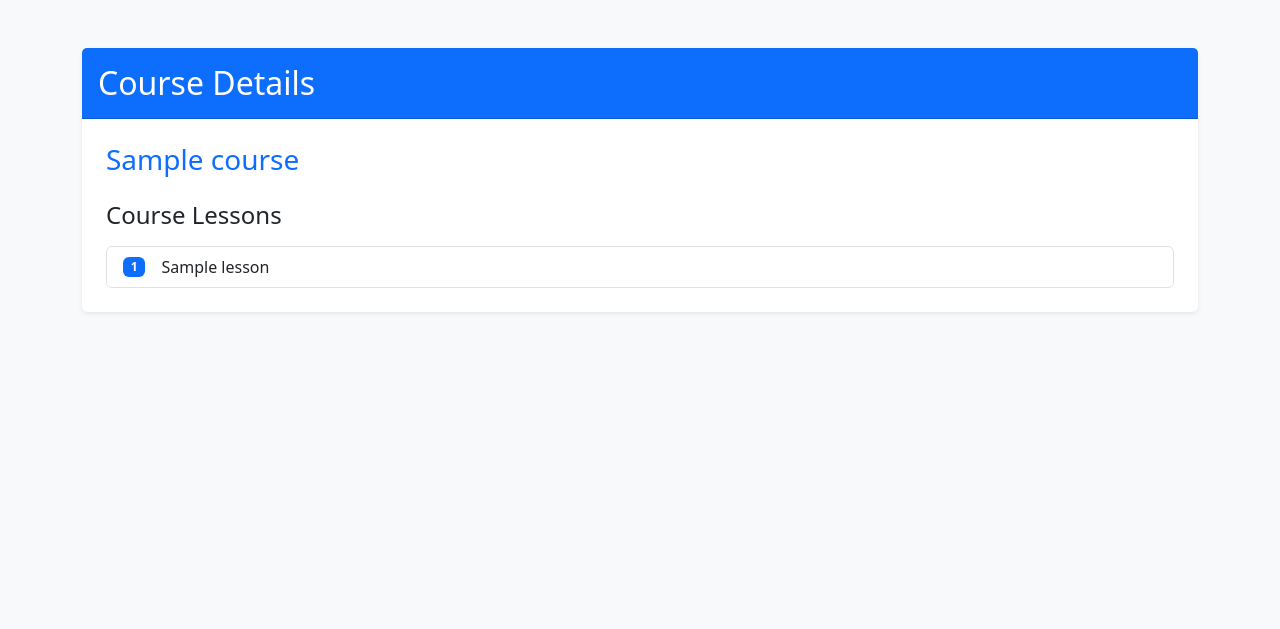
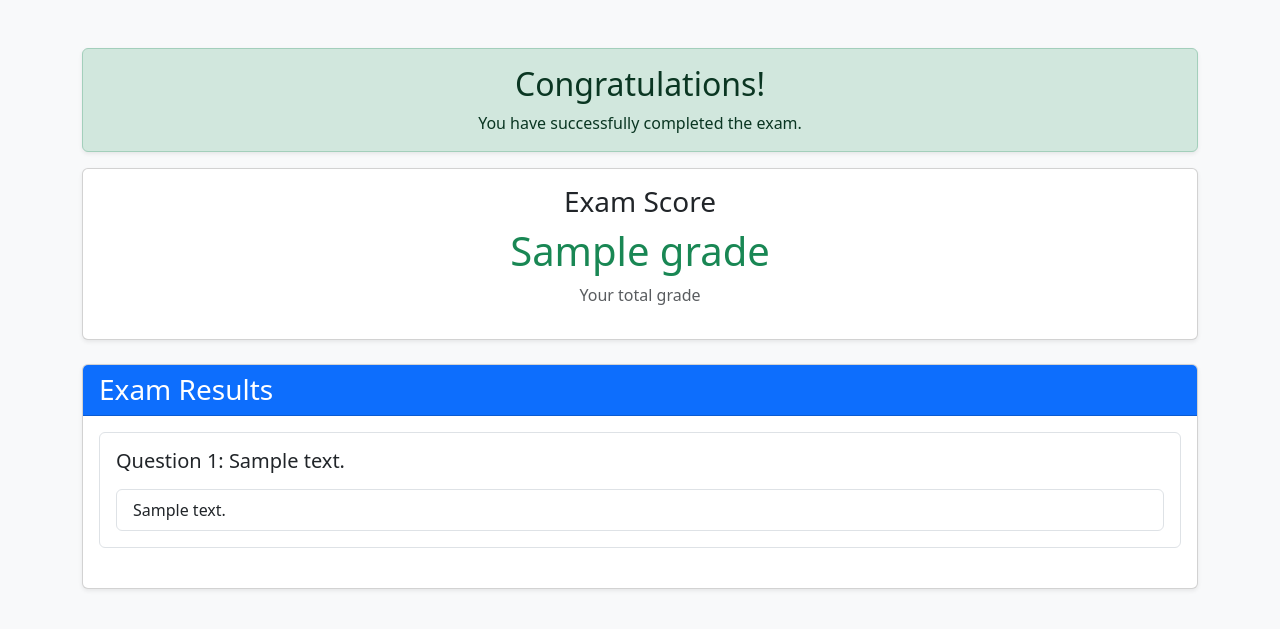
Before and after one commit to deema2222/OnlineCourse, a Django app: template onlinecourse/templates/onlinecourse/course_details_bootstrap.html in a window 1280 px wide. Shown: the top 629 px of the page. Run offline with Django 3.2, Linux system fonts and the light colour scheme; the template is opened without the code that fills it: most values are stand-ins (such as "Sample title", 1, 10 or a date in 2020).

Commit message:
Update course_details_bootstrap.html

```diff
--- a/onlinecourse/templates/onlinecourse/course_details_bootstrap.html
+++ b/onlinecourse/templates/onlinecourse/course_details_bootstrap.html
@@ -4,64 +4,89 @@
 <head>
     <meta charset="UTF-8">
     <meta name="viewport" content="width=device-width, initial-scale=1">
+    <title>Exam Results</title>
 
-    <title>Course Details</title>
-
-    <!-- Bootstrap CSS -->
     <link href="https://cdn.jsdelivr.net/npm/bootstrap@5.3.3/dist/css/bootstrap.min.css"
           rel="stylesheet">
 </head>
 
 <body class="bg-light">
 
-    <div class="container py-5">
+<div class="container py-5">
 
-        <!-- Course Details Card -->
-        <div class="card shadow-sm border-0">
+    <!-- Success Message -->
+    <div class="alert alert-success text-center shadow-sm">
+        <h2>Congratulations!</h2>
+        <p class="mb-0">You have successfully completed the exam.</p>
+    </div>
 
-            <div class="card-header bg-primary text-white p-3">
-                <h2 class="mb-0">Course Details</h2>
-            </div>
+    <!-- Score -->
+    <div class="card shadow-sm mb-4">
+        <div class="card-body text-center">
+            <h3>Exam Score</h3>
+            <h1 class="text-success">{{ grade }}</h1>
+            <p class="text-muted">Your total grade</p>
+        </div>
+    </div>
 
-            <div class="card-body p-4">
+    <!-- Exam Results -->
+    <div class="card shadow-sm">
+        <div class="card-header bg-primary text-white">
+            <h3 class="mb-0">Exam Results</h3>
+        </div>
 
-                <!-- Course Name -->
-                <h3 class="text-primary mb-4">
-                    {{ course.name }}
-                </h3>
+        <div class="card-body">
 
-                <h4 class="mb-3">Course Lessons</h4>
+            {% for question in questions %}
 
-                <!-- Lessons List -->
-                <ul class="list-group">
+            <div class="border rounded p-3 mb-4">
 
-                    {% for lesson in course.lesson_set.all %}
+                <h5>
+                    Question {{ forloop.counter }}:
+                    {{ question.question_text }}
+                </h5>
 
-                        <li class="list-group-item d-flex align-items-center">
-                            <span class="badge bg-primary me-3">
-                                {{ forloop.counter }}
+                <ul class="list-group mt-3">
+
+                    {% for choice in question.choices.all %}
+
+                    <li class="list-group-item
+                        {% if choice.is_correct %}list-group-item-success
+                        {% elif choice.id in selected_ids %}list-group-item-danger
+                        {% endif %}">
+
+                        {{ choice.choice_text }}
+
+                        {% if choice.id in selected_ids %}
+                            <span class="badge bg-primary ms-2">
+                                Your Answer
                             </span>
+                        {% endif %}
 
-                            {{ lesson.name }}
-                        </li>
+                        {% if choice.is_correct %}
+                            <span class="badge bg-success ms-2">
+                                Correct Answer
+                            </span>
+                        {% endif %}
 
-                    {% empty %}
-
-                        <li class="list-group-item text-muted">
-                            No lessons available.
-                        </li>
+                    </li>
 
                     {% endfor %}
 
                 </ul>
 
             </div>
+
+            {% empty %}
+
+            <p class="text-muted">No exam questions available.</p>
+
+            {% endfor %}
+
         </div>
-
     </div>
 
-    <!-- Bootstrap JavaScript -->
-    <script src="https://cdn.jsdelivr.net/npm/bootstrap@5.3.3/dist/js/bootstrap.bundle.min.js"></script>
+</div>
 
 </body>
 </html>
```
